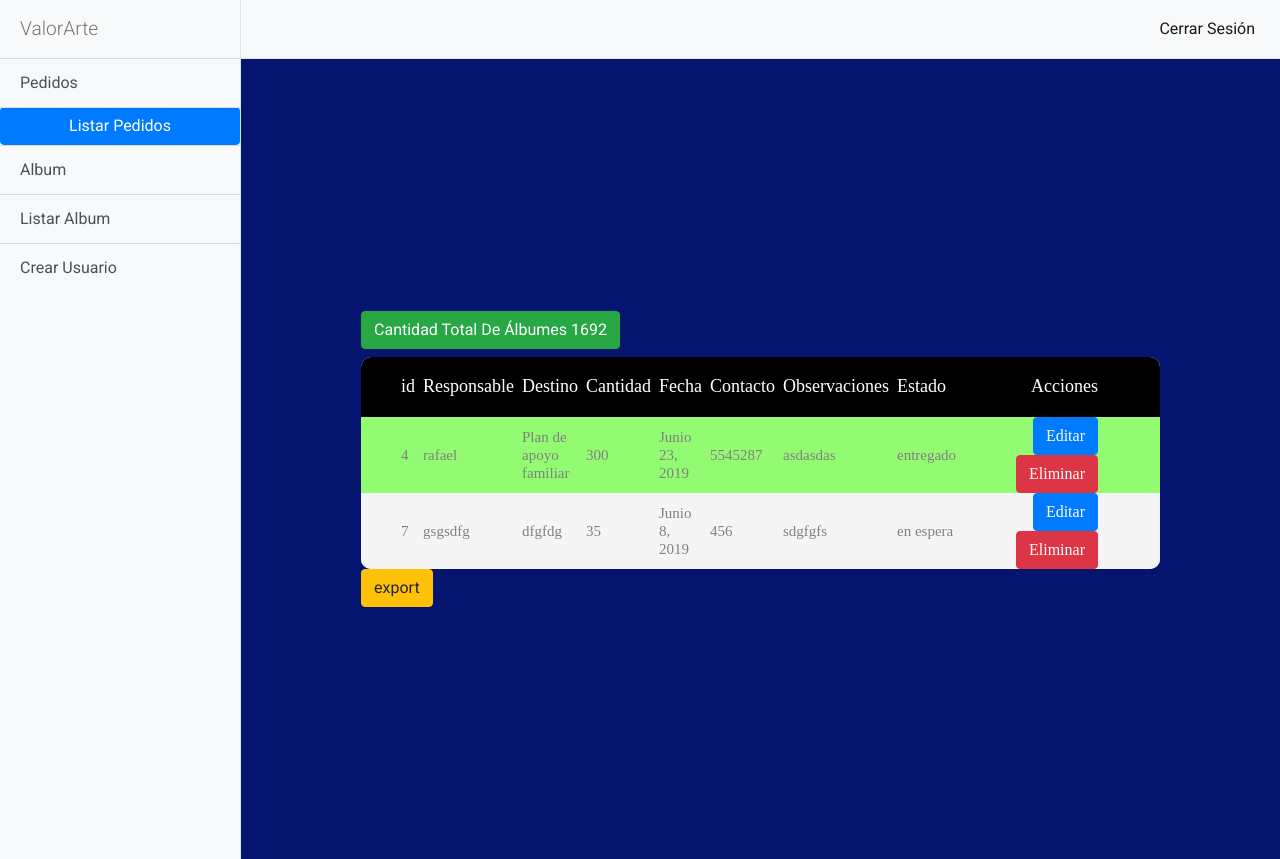
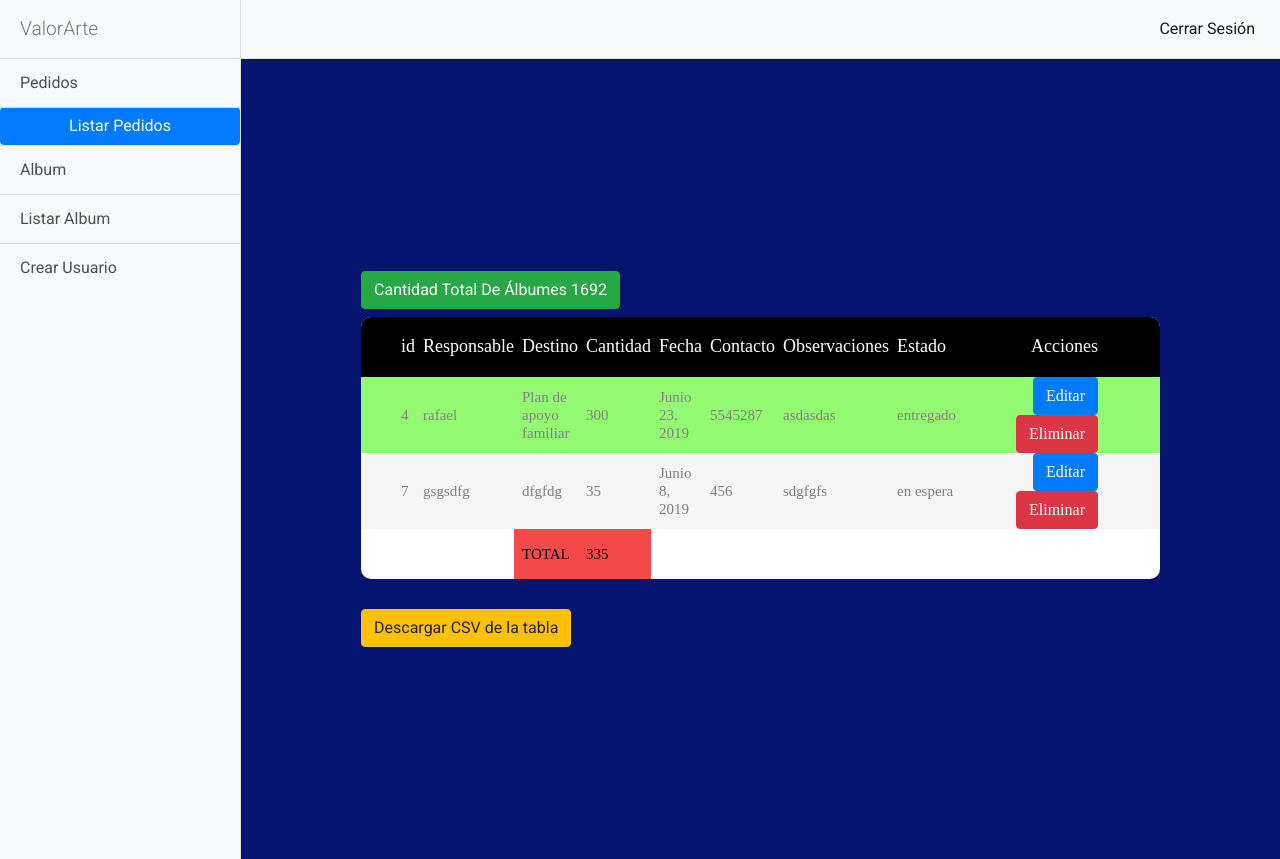
Before and after one commit to rafaelrv95/vpaf, a Django app: a page that uses templates/pedidos/pedidos_list.html in a window 1280 px wide. Run offline with Django 3.2, Linux system fonts and the light colour scheme; a user stored in the database is signed in; data comes from the database, SQL or seed files in the repository; both versions use the stored data as it was after the commit; some libraries are stand-ins or nearby versions.

Commit message:
Total al final de la tabla

```diff
--- a/pedidos/views.py
+++ b/pedidos/views.py
@@ -84,6 +84,19 @@ class PedidoList(ListView):
 
   ########################################
 
+
+##### total de pedidos en la tabla ############
+
+        totaltabla= Pedido.objects.all()
+        context['total_tabla']=totaltabla
+        sumaTabla = 0
+        for i in totaltabla:
+            sumaTabla = sumaTabla+int(i.cantidad)
+        context['total_tabla']=sumaTabla
+
+###########################################################
+
+
         return context
 
 
--- a/templates/pedidos/pedidos_list.html
+++ b/templates/pedidos/pedidos_list.html
@@ -69,12 +69,18 @@
 
                         <th class="column6">Acciones</th>
 
+
                 </thead>
                 <tbody class="fpedido">
                         {% if object_list %}
 
                         {% for pedido in object_list %}
                         <tr>
+
+
+
+
+
 
 
                           {% if pedido.estado == "entregado" %}
@@ -116,10 +122,17 @@
                           <td class="column2" >{{pedido.observaciones}}</td>
                           <td class="column2" >{{pedido.estado}}</td>
 
+
+
+
+
                           <td class="column6">
                               <a class="btn btn-primary" href="{%url 'pedidos:pedidos_editar' pedido.id%}">Editar</a>
                               <a class="btn btn-danger" href="{%url 'pedidos:pedidos_eliminar' pedido.id%}">Eliminar</a>
                           </td>
+
+
+
 
 
 
@@ -135,6 +148,24 @@
 
                         </tr>
                         {% endfor %}
+
+                        <tr>
+
+                          <td class="column1"  ></td>
+                          <td class="column2" ></td>
+                          <td class="column2" bgcolor="#F64949"><font color="Black">TOTAL</font></td>
+                          <td class="column2" bgcolor="#F64949"><font color="Black">{{total_tabla}}</font></td>
+                          <td class="column2" ></td>
+                          <td class="column2" ></td>
+                          <td class="column2" ></td>
+                          <td class="column2" ></td>
+
+
+                        </tr>
+
+
+
+
                         {% else %}
                         <h1>no existen registros</h1>
 
@@ -156,10 +187,15 @@
 
 
                 </tbody>
+
+
+
+
               </table>
+
               <iframe id="txtArea1" style="display:none"></iframe>
-
-              <button  class="btn btn-warning" id="export">export</button>
+              <br>
+              <button  class="btn btn-warning" id="export">Descargar CSV de la tabla</button>
 
             </div>
           </div>
```
Also changed, not shown: db.sqlite3.
